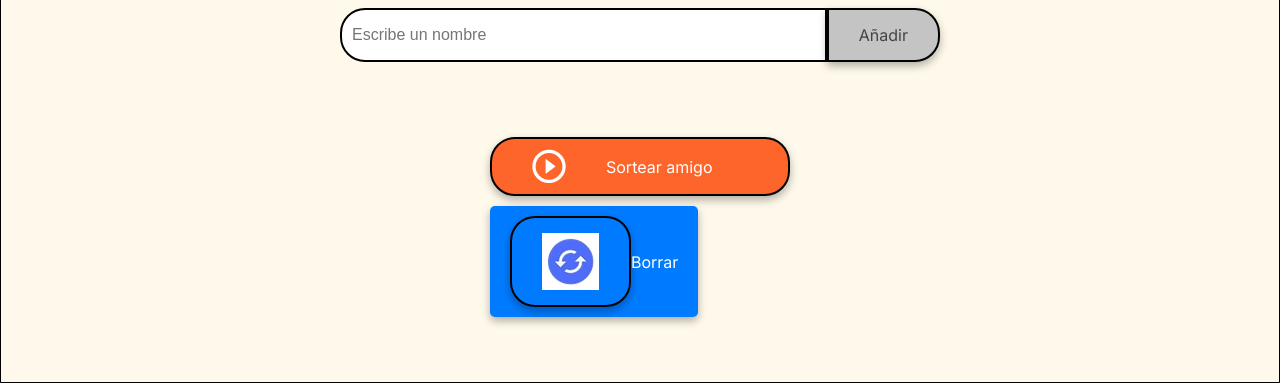
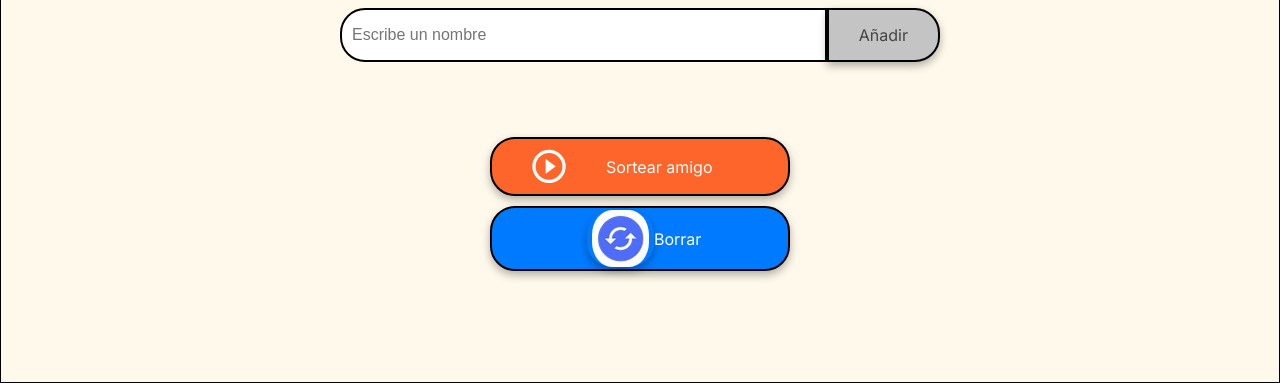
Before and after one commit to P0Iar/amigo_secreto, a plain HTML site: page challenge-amigo-secreto_esp-main/index.html in a window 1280 px wide. Shown: the part 417-800 px from the top of the page. Drawn offline with Linux system fonts and the light colour scheme.

Commit message:
acomodar el boton de borrar

```diff
--- a/challenge-amigo-secreto_esp-main/style.css
+++ b/challenge-amigo-secreto_esp-main/style.css
@@ -174,20 +174,20 @@ ul {
     background-color: #007bff;
     color: white;
     border: none;
-    padding: 10px 20px;
+    padding: 2px 95px;
     margin-top: 10px;
     cursor: pointer;
     font-size: 16px;
-    border-radius: 5px;
     display: flex;
+    width: 100%;
     align-items: center;
+    border: 2px solid #000;
 }
 
 .button-reset img {
-    padding: 15px 30px;
+    padding: 0px 5px;
     font-family: "Inter", sans-serif;
     font-size: 16px;
-    border: 2px solid #000;
     border-radius: 25px;
     box-shadow: 0 4px 8px rgba(0, 0, 0, 0.3);
     cursor: pointer;
```
